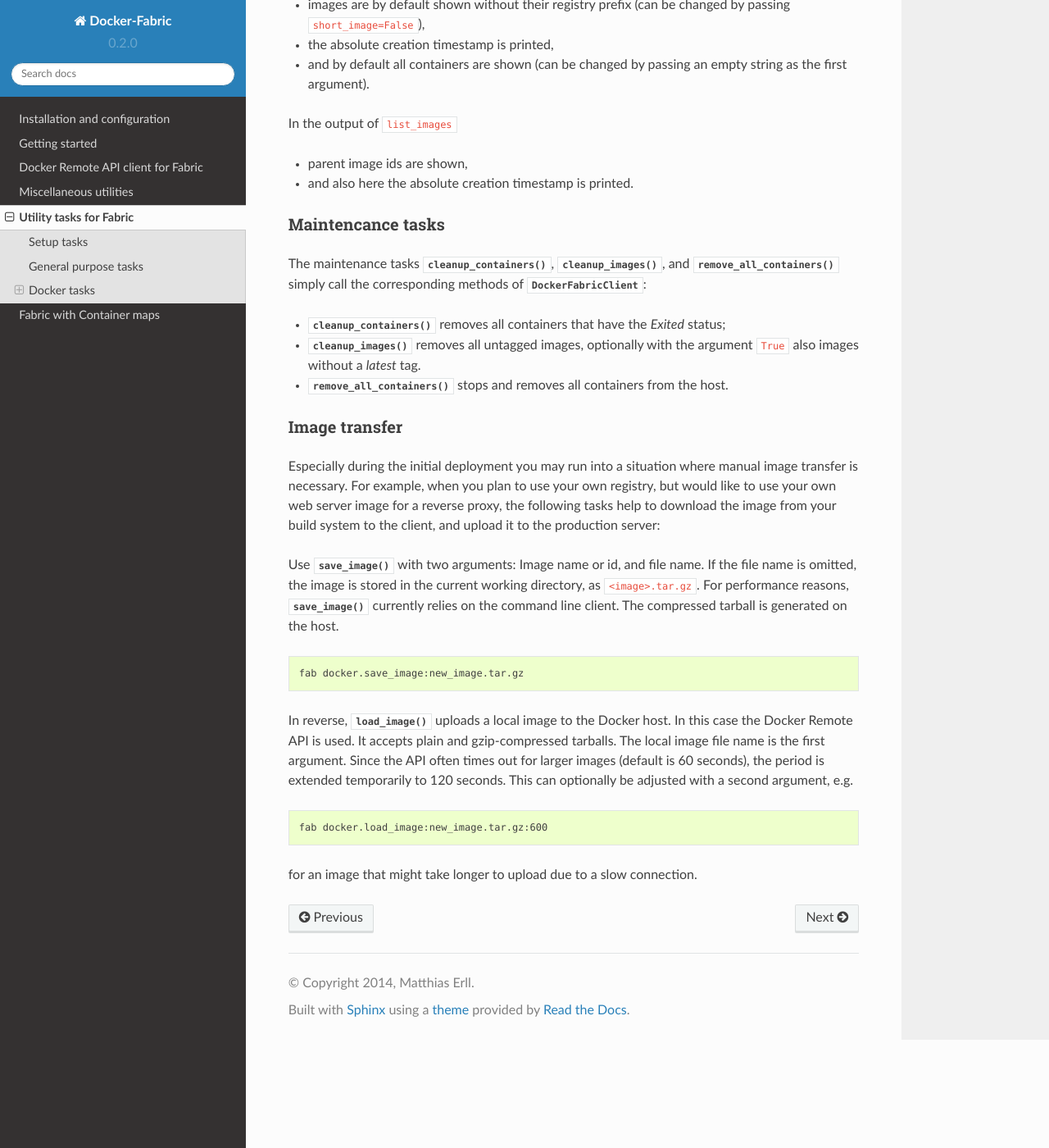
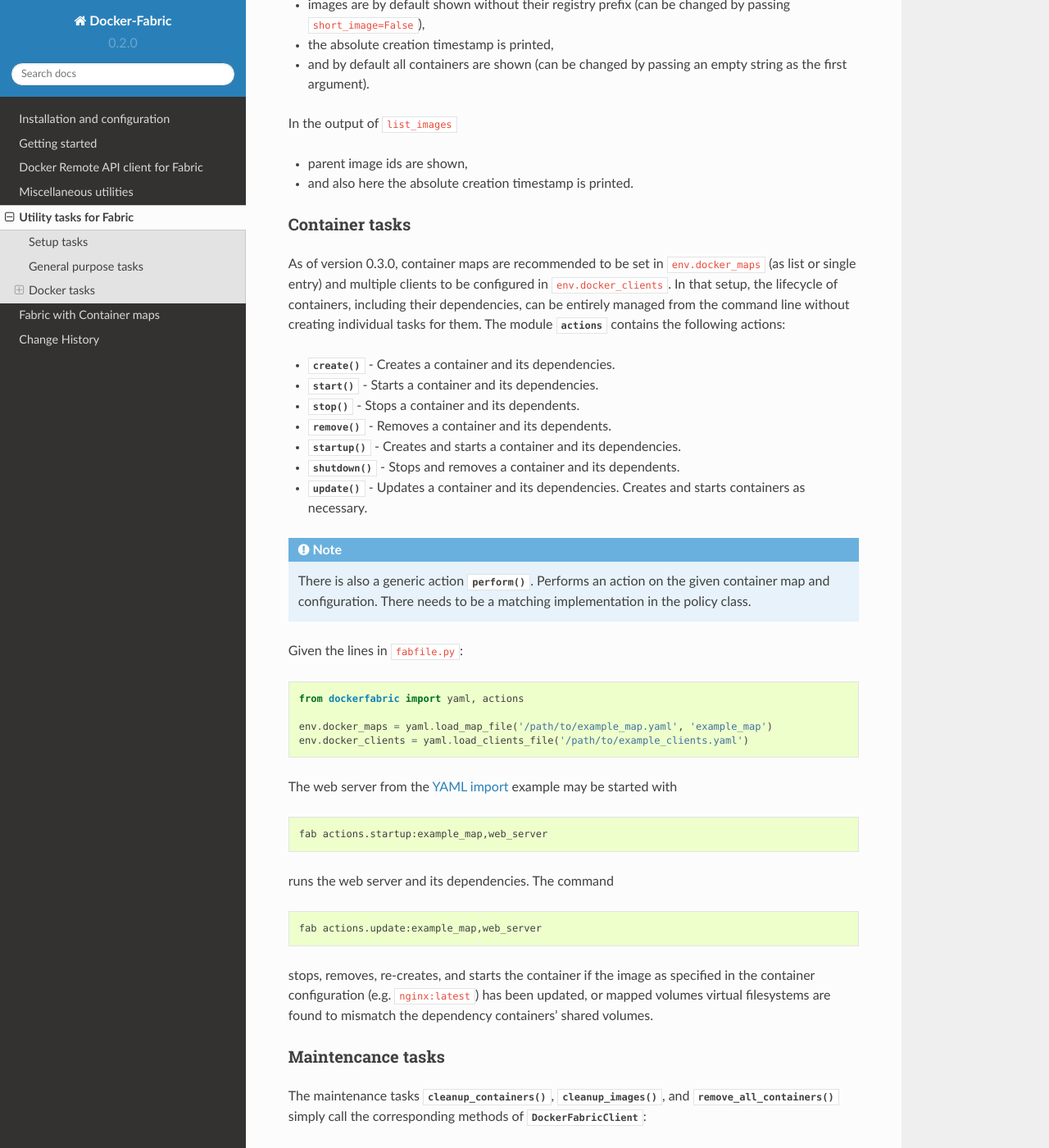
Before and after one commit to merll/docker-fabric, a Sphinx documentation site: the page built from docs/guide/tasks.rst, in a window 1280 px wide and 1400 px high, scrolled down 1935 px. Shown: the whole window at 82% size. Built offline with Sphinx 7.4.7 and the Read the Docs theme 2.0.0, drawn with Linux system fonts in a browser that asks for light colours.

Commit message:
More doc updates.

```diff
--- a/docs/guide/tasks.rst
+++ b/docs/guide/tasks.rst
@@ -80,6 +80,51 @@ In the output of ``list_images``
 * parent image ids are shown,
 * and also here the absolute creation timestamp is printed.
 
+Container tasks
+^^^^^^^^^^^^^^^
+As of version 0.3.0, container maps are recommended to be set in ``env.docker_maps`` (as list or single entry) and
+multiple clients to be configured in ``env.docker_clients``. In that setup, the lifecycle of containers, including their
+dependencies, can be entirely managed from the command line without creating individual tasks for them.
+The module :mod:`~dockerfabric.actions` contains the following actions:
+
+* :func:`~dockerfabric.actions.create` - Creates a container and its dependencies.
+* :func:`~dockerfabric.actions.start` - Starts a container and its dependencies.
+* :func:`~dockerfabric.actions.stop` - Stops a container and its dependents.
+* :func:`~dockerfabric.actions.remove` - Removes a container and its dependents.
+* :func:`~dockerfabric.actions.startup` - Creates and starts a container and its dependencies.
+* :func:`~dockerfabric.actions.shutdown` - Stops and removes a container and its dependents.
+* :func:`~dockerfabric.actions.update` - Updates a container and its dependencies. Creates and starts containers as
+  necessary.
+
+.. note::
+
+   There is also a generic action :func:`~dockerfabric.actions.perform`. Performs an action on the given container map
+   and configuration. There needs to be a matching implementation in the policy class.
+
+Given the lines in ``fabfile.py``::
+
+    from dockerfabric import yaml, actions
+
+    env.docker_maps = yaml.load_map_file('/path/to/example_map.yaml', 'example_map')
+    env.docker_clients = yaml.load_clients_file('/path/to/example_clients.yaml')
+
+
+The web server from the :ref:`yaml-import` example may be started with
+
+.. code-block:: bash
+
+   fab actions.startup:example_map,web_server
+
+runs the web server and its dependencies. The command
+
+.. code-block:: bash
+
+   fab actions.update:example_map,web_server
+
+stops, removes, re-creates, and starts the container if the image as specified in the container configuration (e.g.
+``nginx:latest``) has been updated, or mapped volumes virtual filesystems are found to mismatch the dependency
+containers' shared volumes.
+
 Maintencance tasks
 ^^^^^^^^^^^^^^^^^^
 The maintenance tasks :func:`~dockerfabric.tasks.cleanup_containers`, :func:`~dockerfabric.tasks.cleanup_images`, and
--- a/docs/index.rst
+++ b/docs/index.rst
@@ -30,6 +30,7 @@ Contents
    guide/utils
    guide/tasks
    guide/containers
+   changes
 
 
 Status
```
Also changed, not shown: docs/api/dockerfabric.rst (+8 -0 lines), docs/changes.rst (added, +40 -0 lines), docs/guide/apiclient.rst (+5 -5 lines), docs/guide/containers.rst (+9 -2 lines), 1 other file.
